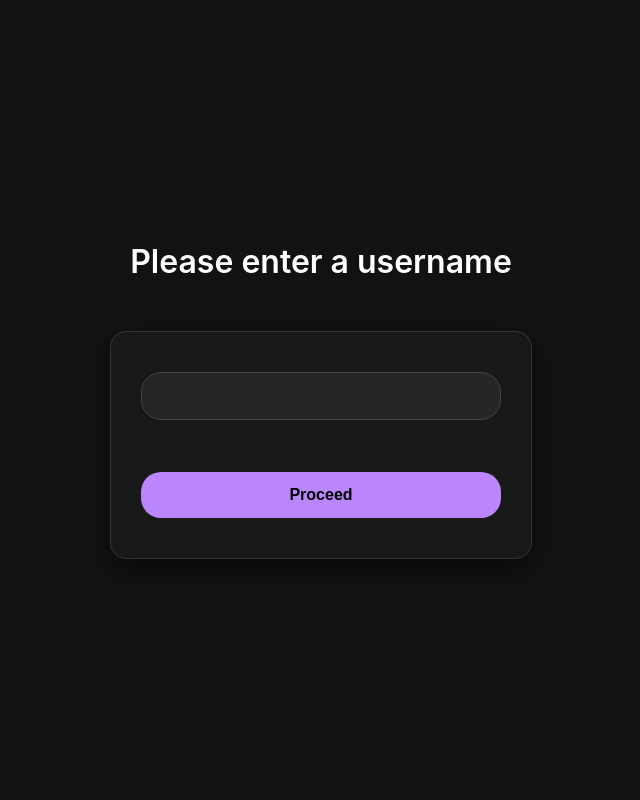
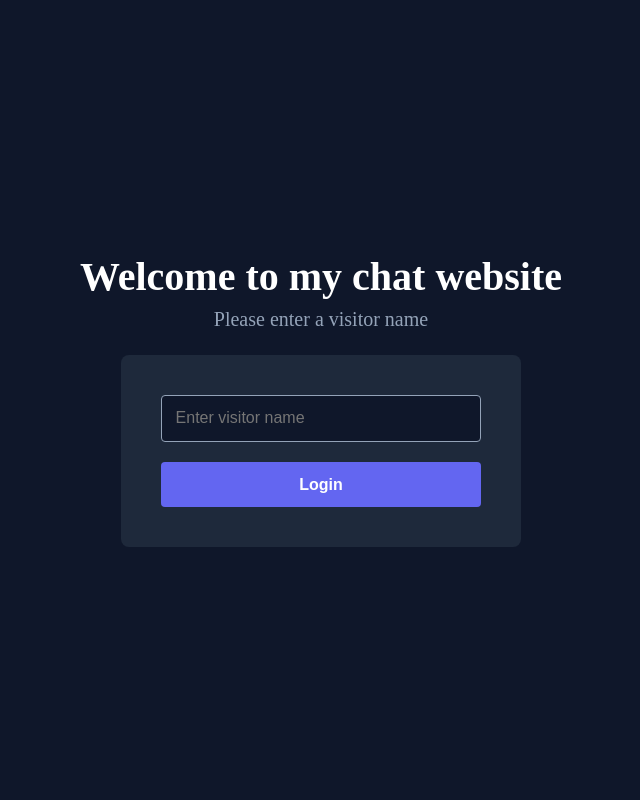
Before and after one commit to Abbas-Leap/Live-Chat-App, a Flask app: page /login in a window 1280 px wide. Shown: the whole page, without its empty margins (319-959 px from the left). Run offline with Flask 3, Linux system fonts and the light colour scheme.

Commit message:
Refactoring

```diff
--- a/App.py
+++ /dev/null
@@ -1,100 +0,0 @@
-import json
-import time
-
-from flask import Flask, request
-from flask.helpers import abort, flash, make_response, url_for
-from flask.templating import render_template
-from werkzeug.utils import redirect
-from werkzeug.wrappers.response import Response
-
-app = Flask(__name__)
-
-messages = []
-
-clients = []
-
-
-@app.route("/")
-def index():
-    if request.cookies.get("username") is not None:
-        return redirect(url_for("homeFunc"))
-
-    return redirect(url_for("loginFunc"))
-
-
-@app.route("/events")
-def events():
-    def stream():
-        q = []
-        clients.append(q)
-
-        try:
-            while True:
-                if q:
-                    print(f"{q[0]} is sent")
-                    yield f"data: {q.pop(0)}\n\n"
-                time.sleep(0.1)
-        finally:
-            clients.remove(q)
-
-    return Response(stream(), mimetype="text/event-stream")
-
-
-@app.route("/history")
-def historyGet():
-    def giveMessages():
-        return json.dumps(messages)
-
-    return giveMessages()
-
-
-def sendMessage(msg):
-    for q in clients:
-        print(f"Sending {msg}")
-        q.append(msg)
-
-
-@app.route("/login", methods=["GET", "POST"])
-def loginFunc():
-    if request.method == "POST":
-        name = request.form.get("username") or "NAN"
-        resp = make_response(redirect(url_for("index")))
-        resp.set_cookie("username", name)
-        return resp
-
-    return render_template("login.html")
-
-
-@app.route("/home", methods=["GET", "POST"])
-def homeFunc():
-    if request.cookies.get("username") is None:
-        abort(401)
-    page = ""
-
-    with open("templates/home.html", "r") as f:
-        page = f.read()
-
-    page = page.replace("USERNAME", str(request.cookies.get("username")))
-    return page
-
-
-@app.route("/submit", methods=["POST"])
-def submit():
-    message = f"{request.cookies.get('username')}: {request.form.get('message')}"
-    sendMessage(message)
-    messages.append(message)
-
-    return "", 204
-
-
-def convertMessagesIntoHtml():
-    result = ""
-    temp = ""
-
-    with open("templates/messageTemp.html", "r") as f:
-        temp = f.read()
-
-    for i in messages:
-        result += temp.format(i)
-
-    return result
--- /dev/null
+++ b/dataBase/visitors.json
@@ -0,0 +1 @@
+{"visitors": ["Hello", "Hellok"]}
--- /dev/null
+++ b/main.py
@@ -0,0 +1,55 @@
+import json
+
+from flask import Flask, request
+from flask.helpers import make_response, url_for
+from flask.json import jsonify
+from flask.templating import render_template
+from werkzeug.utils import redirect
+
+from features.login import api as loginAPI
+from features.validateCookies import api as validateCookiesAPI
+
+app = Flask(__name__)
+
+
+@app.route("/")
+def index():
+    if not validateCookiesAPI.validateCookies(cookies=request.cookies.items()):
+        resp = make_response(redirect(url_for("loginFunc")))
+
+        for key, _ in request.cookies.items():
+            resp.delete_cookie(key=key)
+
+        return resp
+
+    return redirect(url_for("homePageFunc"))
+
+
+@app.route("/loginComm", methods=["POST"])
+def loginCommFunc():
+    loginData = request.get_json()
+
+    validVisitorName = loginAPI.validateVisitorName(loginData["visitorName"])
+
+    if validVisitorName["status"] == "error":
+        return jsonify(validVisitorName)
+
+    loginAPI.saveVisitorName(loginData["visitorName"])
+
+    resp = make_response(
+        jsonify({"status": "ok", "msg": "Successful", "url": url_for("homePageFunc")})
+    )
+
+    resp.set_cookie("visitorName", loginData["visitorName"])
+
+    return resp
+
+
+@app.route("/login", methods=["GET", "POST"])
+def loginFunc():
+    return render_template("login.html")
+
+
+@app.route("/home")
+def homePageFunc():
+    return "Home"
--- /dev/null
+++ b/static/login.js
@@ -0,0 +1,25 @@
+document.getElementById("loginForm").addEventListener("submit", async function (event) {
+    event.preventDefault();
+    let visitorName = document.getElementById("visitorName");
+    // To block noise from server
+    if (visitorName.value.length < 3) {
+        alert("Visitor name must be atleast 3 characters long");
+        return;
+    }
+
+    let response = (await fetch('/loginComm', {
+        method: "POST",
+        headers: { "Content-Type": "application/json" },
+        body: JSON.stringify({ "visitorName": visitorName.value })
+    }));
+
+    response = await response.json();
+
+    if (response["status"] == "ok") {
+        alert(response["msg"]);
+        window.location.replace(`${window.location.origin}${response["url"]}`);
+        return;
+    }
+
+    alert(`Error ${response["msg"]}`);
+});
--- /dev/null
+++ b/static/loginStyle.css
@@ -0,0 +1,99 @@
+/* 1. Box Sizing Reset */
+*,
+*::before,
+*::after {
+    box-sizing: border-box;
+}
+
+/* Centers the form vertically and horizontally in the viewport */
+body {
+    background-color: #0F172A;
+    /* Deep Obsidian */
+    color: #CBD5E1;
+    /* Cool Grey */
+    margin: 0;
+    padding: 1rem;
+    display: flex;
+    flex-direction: column;
+    /* Stacks content vertically */
+    justify-content: center;
+    /* Vertical center */
+    align-items: center;
+    /* Horizontal center */
+    min-height: 100vh;
+}
+
+h1 {
+    color: #FFFFFF;
+    /* Pure White */
+    font-size: clamp(1.5rem, 5vw, 2.5rem);
+    margin-bottom: 0.5rem;
+    margin-top: 0;
+    text-align: center;
+    /* Keeps text aligned with the vertical stack */
+}
+
+h3 {
+    color: #94A3B8;
+    /* Slate Blue */
+    font-weight: normal;
+    font-size: clamp(1rem, 3vw, 1.25rem);
+    margin-bottom: 1.5rem;
+    margin-top: 0;
+    text-align: center;
+    /* Keeps text aligned with the vertical stack */
+}
+
+.loginForm {
+    background-color: #1E293B;
+    /* Dark Navy */
+    padding: clamp(1.25rem, 5vw, 2.5rem);
+    border-radius: 8px;
+    display: flex;
+    flex-direction: column;
+    /* Forces vertical alignment of inputs/buttons */
+    gap: clamp(0.75rem, 2vw, 1.25rem);
+
+    width: 100%;
+    max-width: 400px;
+}
+
+.textInput {
+    background-color: #0F172A;
+    /* Deep Obsidian */
+    color: #CBD5E1;
+    /* Cool Grey */
+    border: 1px solid #94A3B8;
+    /* Slate Blue */
+    padding: 0.85rem;
+    border-radius: 4px;
+    width: 100%;
+    font-size: 1rem;
+    transition: border-color 0.2s ease, box-shadow 0.2s ease;
+}
+
+.textInput:focus {
+    outline: none;
+    border-color: #6366F1;
+    /* Electric Indigo */
+    box-shadow: 0 0 0 2px rgba(99, 102, 241, 0.25);
+}
+
+.textSubmitButton {
+    background-color: #6366F1;
+    /* Electric Indigo */
+    color: #FFFFFF;
+    /* Pure White */
+    border: none;
+    padding: 0.85rem;
+    border-radius: 4px;
+    font-size: 1rem;
+    font-weight: bold;
+    cursor: pointer;
+    width: 100%;
+    transition: background-color 0.2s ease;
+}
+
+.textSubmitButton:hover {
+    background-color: #4F46E5;
+}
--- /dev/null
+++ b/static/pallet.txt
@@ -0,0 +1,6 @@
+Background	Deep Obsidian	#0F172A
+Titles	Pure White	#FFFFFF
+Subtitles	Slate Blue	#94A3B8
+Body Text	Cool Grey	#CBD5E1
+Forms/Inputs	Dark Navy	#1E293B
+Input Focus	Electric Indigo	#6366F1
--- a/static/styleLogin.css
+++ /dev/null
@@ -1,76 +0,0 @@
-body {
-    background-color: #121212;
-    color: #e0e0e0;
-    font-family: -apple-system, BlinkMacSystemFont, "Segoe UI", Roboto, sans-serif;
-    margin: 0;
-    display: flex;
-    flex-direction: column;
-    /* FIX: Stacks the h1 and form vertically */
-    justify-content: center;
-    align-items: center;
-    min-height: 100vh;
-}
-
-/* Updated from p to h1 */
-h1 {
-    color: #ffffff;
-    font-size: 2rem;
-    /* Larger size for a title */
-    font-weight: 600;
-    text-align: center;
-    margin: 0 0 30px 0;
-    /* Space between the title and the form */
-}
-
-/* The Form stays exactly the same */
-#Input {
-    background-color: #181818;
-    border: 1px solid #333;
-    border-radius: 16px;
-    padding: 40px 30px;
-    width: 90%;
-    max-width: 360px;
-    display: flex;
-    flex-direction: column;
-    gap: 16px;
-    box-shadow: 0 10px 30px rgba(0, 0, 0, 0.5);
-}
-
-#TextInput {
-    background-color: #252525;
-    border: 1px solid #444;
-    border-radius: 20px;
-    padding: 14px 20px;
-    color: #ffffff;
-    font-size: 16px;
-    outline: none;
-    transition: border-color 0.2s ease;
-    width: 100%;
-    box-sizing: border-box;
-}
-
-#TextInput:focus {
-    border-color: #bb86fc;
-}
-
-#ButtonInput {
-    background-color: #bb86fc;
-    color: #000000;
-    border: none;
-    border-radius: 20px;
-    padding: 14px 20px;
-    font-size: 16px;
-    font-weight: 700;
-    cursor: pointer;
-    transition: transform 0.1s, opacity 0.2s;
-    width: 100%;
-}
-
-#ButtonInput:hover {
-    opacity: 0.9;
-    transform: translateY(-1px);
-}
-
-#ButtonInput:active {
-    transform: translateY(0);
-}
--- a/templates/login.html
+++ b/templates/login.html
@@ -2,18 +2,19 @@
 <html>
 
 <head>
-    <meta charset="UTF-8">
-    <meta name="viewport" content="width=device-width, initial-scale=1.0">
     <title>Login</title>
-    <link rel="stylesheet" href="/static/styleLogin.css">
+    <link rel="stylesheet" href="/static/loginStyle.css">
 </head>
 
 <body>
-    <h1>Please enter a username</h1><br>
-    <form action="/login" method="post" id="Input">
-        <input type="text" name="username" id="TextInput"><br>
-        <button type="submit" id="ButtonInput">Proceed</button>
+    <h1>Welcome to my chat website</h1>
+    <h3>Please enter a visitor name</h3>
+    <form class="loginForm" id="loginForm">
+        <input type="text" placeholder="Enter visitor name" id="visitorName" class="textInput">
+        <button type="submit" class="textSubmitButton" onclick="sendLoginData()">Login</button>
     </form>
+
+    <script src="/static/login.js"></script>
 </body>
 
 </html>
--- a/templates/messageTemp.html
+++ /dev/null
@@ -1,5 +0,0 @@
-<div id="message">
-    <p>
-        {}
-    </p>
-</div>
```
Also changed, not shown: Todo.txt (added, +11 -0 lines), dataBase/api.py (added, +39 -0 lines), features/login/api.py (added, +16 -0 lines), features/login/process.txt (added, +11 -0 lines), features/login/service.py (added, +14 -0 lines), features/validateCookies/api.py (added, +15 -0 lines), static/script.js (deleted, +0 -46 lines), static/style.css (deleted, +0 -88 lines), templates/home.html (deleted, +0 -28 lines).
